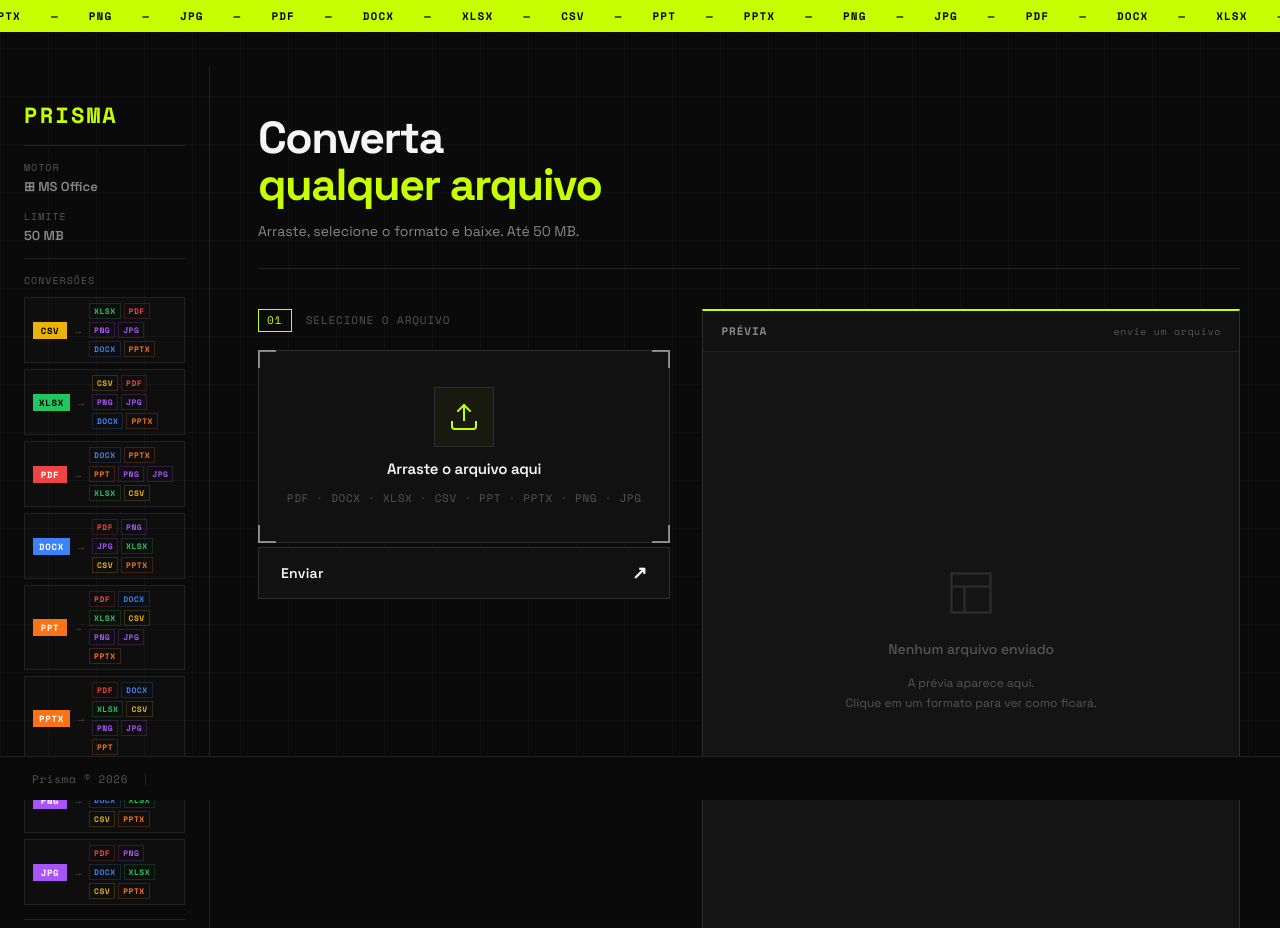
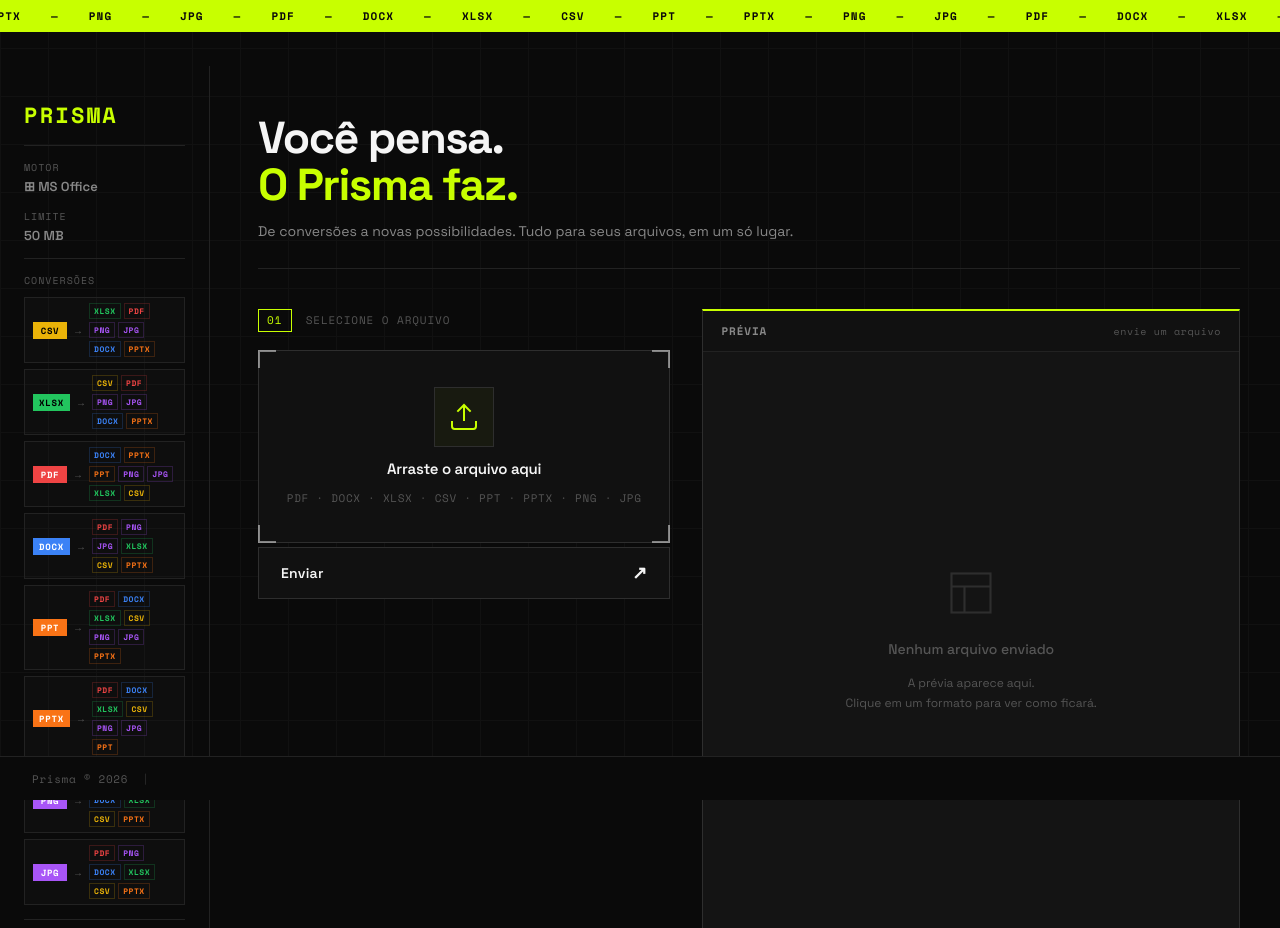
Before and after one commit to GuGoulart/Prisma-Converter, a Flask app: page / in a window 1280 px wide. Shown: the top 928 px of the page. Run offline with Flask 3, Linux system fonts and the light colour scheme.

Commit message:
titulo novo

```diff
--- a/templates/index.html
+++ b/templates/index.html
@@ -135,8 +135,8 @@
     <main class="main">
 
         <header class="header-main">
-            <h1 class="titulo-principal">Converta<br><em>qualquer arquivo</em></h1>
-            <p class="titulo-sub">Arraste, selecione o formato e baixe. Até 50 MB.</p>
+            <h1 class="titulo-principal">Você pensa.<br><em>O Prisma faz.</em></h1>
+            <p class="titulo-sub">De conversões a novas possibilidades. Tudo para seus arquivos, em um só lugar.</p>
         </header>
 
         <div class="content-wrapper">
```
